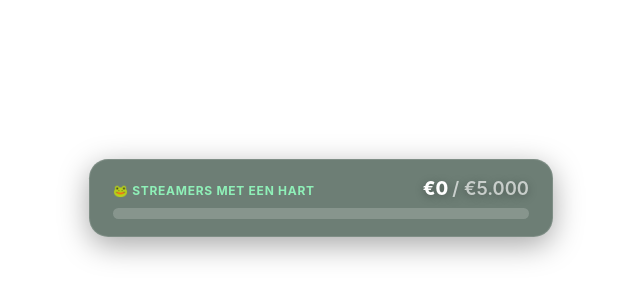
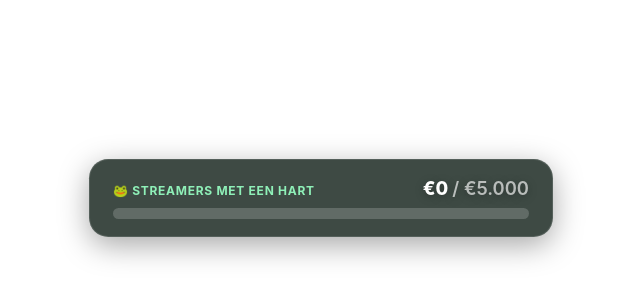
Before and after one commit to GwnLars98/streamersmeteenhart-website, a plain HTML site: page widget.html in a window 1280 px wide. Shown: the part 202-502 px from the top of the page, without its empty margins (319-959 px from the left). Drawn offline with Linux system fonts and the light colour scheme; no server answers.

Commit message:
Maak de achtergrond van het voortgang-widget iets donkerder
Co-Authored-By: Claude Sonnet 5 <noreply@anthropic.com>

```diff
--- a/widget.html
+++ b/widget.html
@@ -25,7 +25,7 @@
     width: min(92vw, 26rem);
     padding: 1.1rem 1.5rem;
     border-radius: 1.2rem;
-    background: rgba(13, 40, 26, 0.6);
+    background: rgba(8, 24, 16, 0.78);
     backdrop-filter: blur(8px);
     -webkit-backdrop-filter: blur(8px);
     box-shadow: 0 8px 30px rgba(0, 0, 0, 0.35), 0 0 0 1px rgba(255, 255, 255, 0.12) inset;
```
